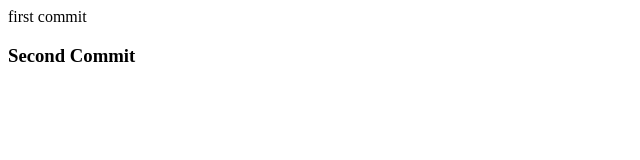
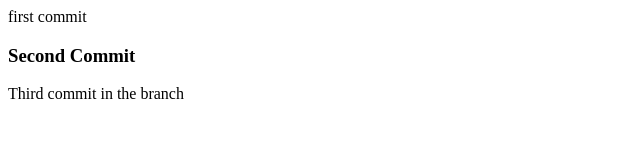
Before and after one commit to tarpaphawee/6210513041_pp, a plain HTML site: page index.html in a window 1280 px wide. Shown: the whole page, without its empty margins (0-640 px from the left). Drawn offline with Linux system fonts and the light colour scheme.

Commit message:
Third commit in the branch

```diff
--- a/index.html
+++ b/index.html
@@ -8,5 +8,6 @@
 <body>
     <div>first commit</div>
     <h3>Second Commit</h3>
+    <p>Third commit in the branch</p>
 </body>
 </html>
```
